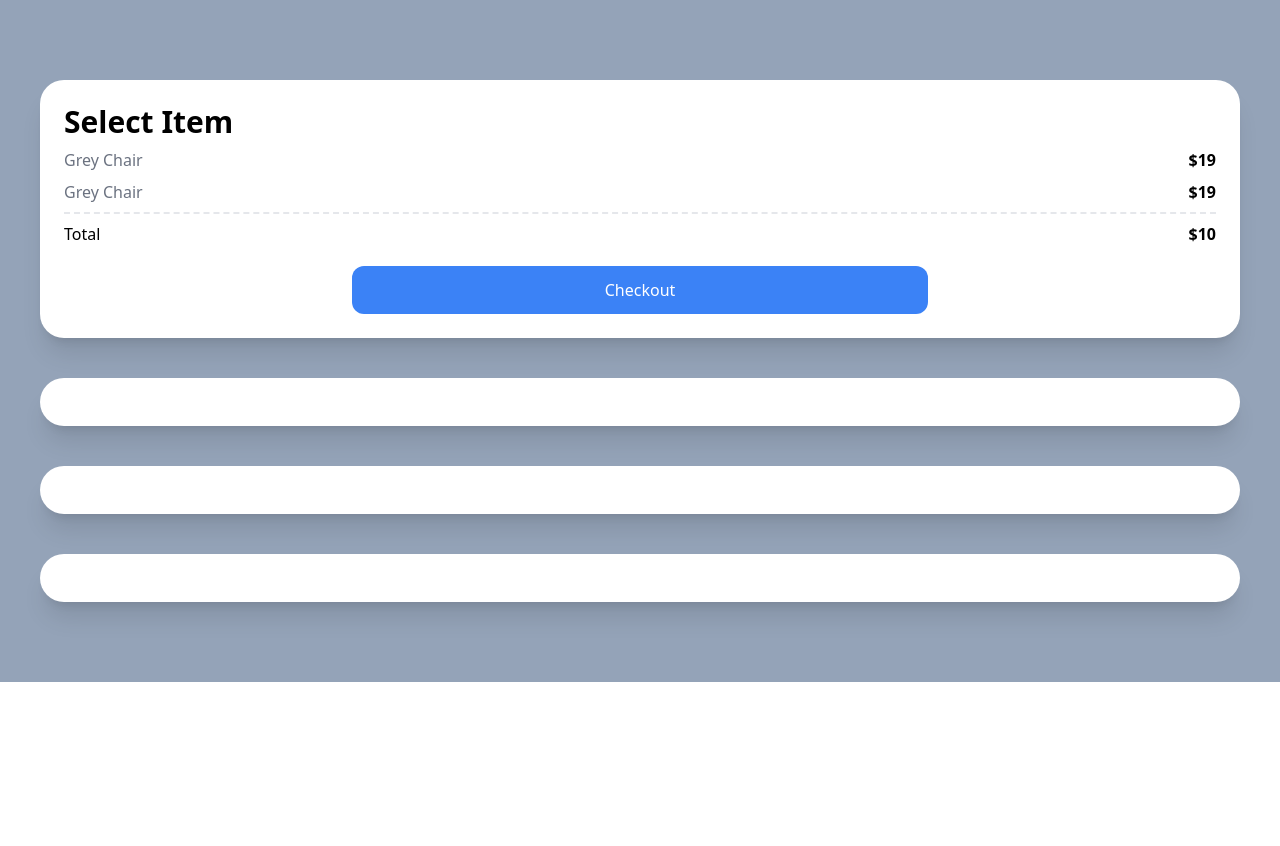
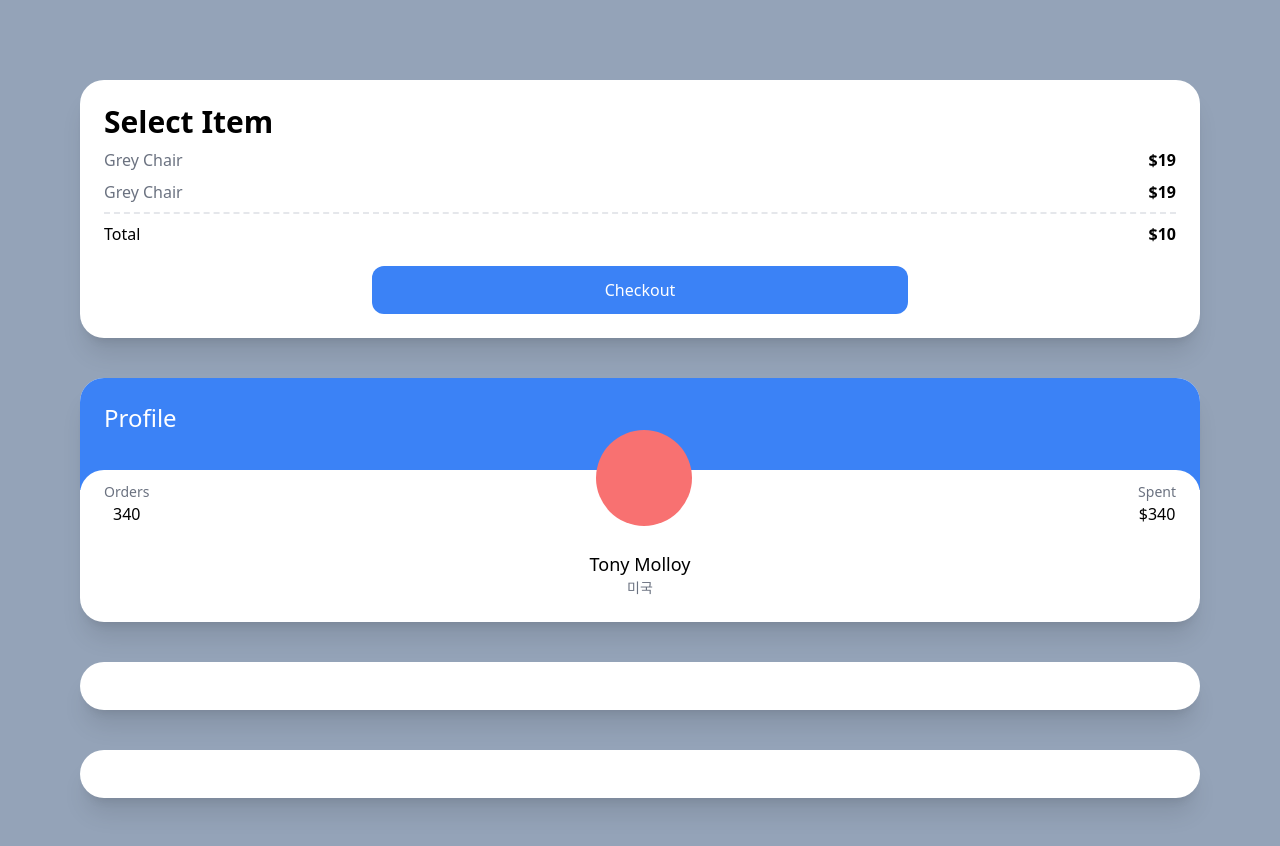
Before and after one commit to wooder2050/carrot-market, a Next.js app: page / in a window 1280 px wide. Shown: the top 846 px of the page. Before the commit the page ends 800 px from the top, so only its background shows below. Built offline with nearby package versions, Linux system fonts and the light colour scheme.

Commit message:
2.2 Test Drive part Two

```diff
--- a/pages/index.tsx
+++ b/pages/index.tsx
@@ -2,7 +2,7 @@
 
 const Home: NextPage = () => {
   return (
-    <div className="bg-slate-400 py-20 px-10 grid gap-10">
+    <div className="bg-slate-400 py-20 px-20 grid gap-10">
       <div className="bg-white p-6 rounded-3xl shadow-xl">
         <span className="font-semibold text-3xl">Select Item</span>
         <div className="flex justify-between my-2">
@@ -25,7 +25,28 @@
           Checkout
         </div>
       </div>
-      <div className="bg-white p-6 rounded-3xl shadow-xl"></div>
+      <div className="bg-white overflow-hidden rounded-3xl shadow-xl">
+        <div className="bg-blue-500 p-6 pb-14">
+          <span className="text-white text-2xl">Profile</span>
+        </div>
+        <div className="rounded-3xl p-6 bg-white relative -top-5">
+          <div className="flex relative -top-16 items-end justify-between">
+            <div className="flex flex-col items-center">
+              <span className="text-sm text-gray-500">Orders</span>
+              <span className="font-medium">340</span>
+            </div>
+            <div className="h-24 w-24 bg-red-400 rounded-full" />
+            <div className="flex flex-col items-center">
+              <span className="text-sm text-gray-500">Spent</span>
+              <span className="font-medium">$340</span>
+            </div>
+          </div>
+          <div className="relative  flex flex-col items-center -mt-10 -mb-5">
+            <span className="text-lg font-medium">Tony Molloy</span>
+            <span className="text-sm text-gray-500">미국</span>
+          </div>
+        </div>
+      </div>
       <div className="bg-white p-6 rounded-3xl shadow-xl"></div>
       <div className="bg-white p-6 rounded-3xl shadow-xl"></div>
     </div>
```
